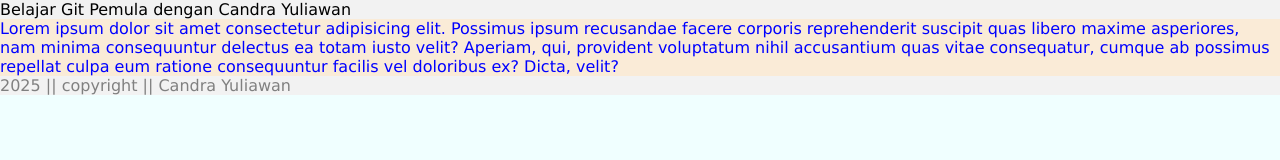
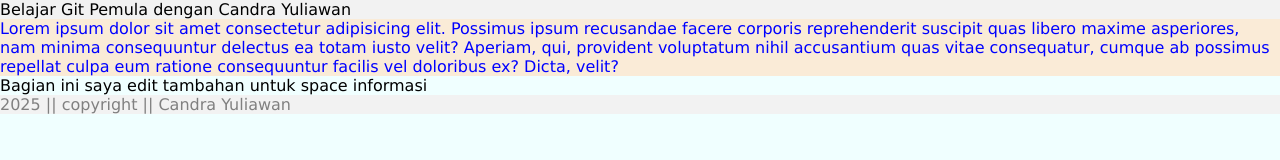
Before and after one commit to CandraYuliawan1207/BelajarGitPemula, a plain HTML site: page index.html in a window 1280 px wide. Drawn offline with Linux system fonts and the light colour scheme.

Commit message:
menambahkan div dengan class informasi untuk space ruang infromasi

```diff
--- a/index.html
+++ b/index.html
@@ -13,6 +13,10 @@
     <main>Lorem ipsum dolor sit amet consectetur adipisicing elit. Possimus ipsum recusandae facere corporis reprehenderit suscipit quas libero maxime asperiores, nam minima consequuntur delectus ea totam iusto velit? Aperiam, qui, provident voluptatum nihil
         accusantium quas vitae consequatur, cumque ab possimus repellat culpa eum ratione consequuntur facilis vel doloribus ex? Dicta, velit?</main>
 
+    <div class="informasi">
+        Bagian ini saya edit tambahan untuk space informasi
+    </div>
+
     <footer>2025 || copyright || Candra Yuliawan </footer>
 </body>
 
```
